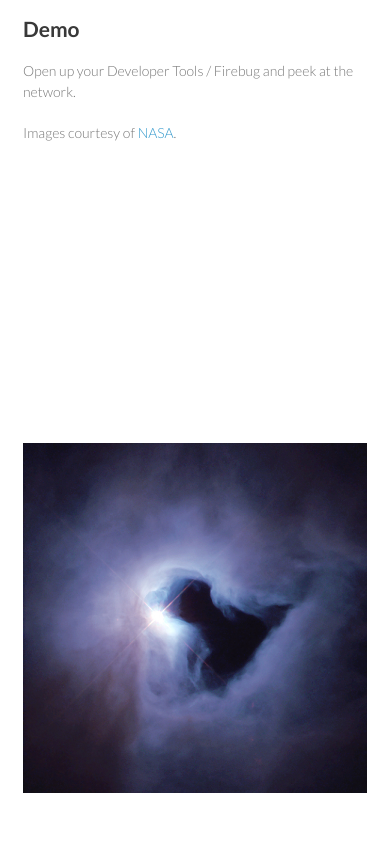
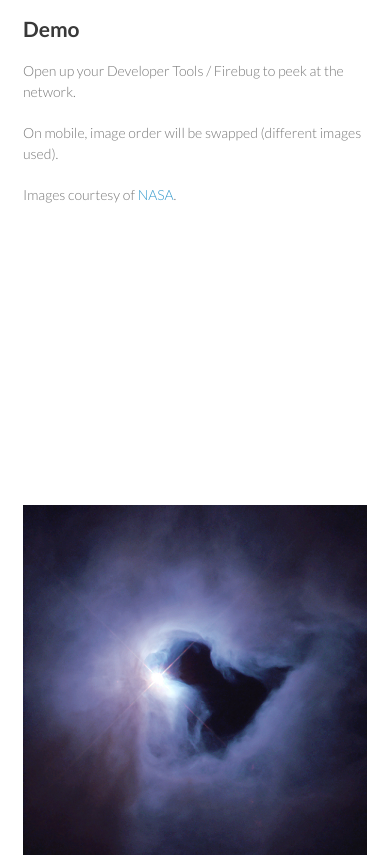
Before and after one commit to kaizau/Lazy-Load-Images-without-jQuery, a plain HTML site: page index.html in a window 390 px wide. Shown: the part 879-1736 px from the top of the page. Drawn offline with Linux system fonts and the light colour scheme.

Commit message:
use callback to show image, mobile demo

```diff
--- a/index.html
+++ b/index.html
@@ -84,7 +84,8 @@
 
 <div class="demo">
   <h2>Demo</h2>
-  <p>Open up your Developer Tools / Firebug and peek at the network.</p>
+  <p>Open up your Developer Tools / Firebug to peek at the network.</p>
+  <p>On mobile, image order will be swapped (different images used).</p>
   <p>Images courtesy of <a href="http://grin.hq.nasa.gov/index.html">NASA</a>.</p>
 
   <img class="lazy-load" data-src="demo/1.jpg" data-src-mobile="demo/mobile/1.jpg" src="demo/blank.gif" />
@@ -111,7 +112,7 @@
     </div>
 
     <script src="gh-page/scale.fix.js"></script>
-    <script src="javascripts/lazyload.min.js"></script>
+    <script src="javascripts/lazyload.js"></script>
 
   </body>
 </html>
--- a/javascripts/lazyload.js
+++ b/javascripts/lazyload.js
@@ -42,6 +42,10 @@
         if ((imagePosition >= range.min - imageHeight) && (imagePosition <= range.max)) {
           var mobileSrc = image.getAttribute('data-src-mobile');
 
+          image.onload = function() {
+            this.className = 'lazy-loaded';
+          };
+
           if (mobileSrc && screen.width <= lazyLoader.mobileScreenSize) {
             image.src = mobileSrc;
           }
@@ -51,7 +55,6 @@
 
           image.removeAttribute('data-src');
           image.removeAttribute('data-src-mobile');
-          image.className = 'lazy-loaded';
 
           lazyLoader.cache.splice(i, 1);
           continue;
```
Also changed, not shown: demo/mobile/1.jpg, demo/mobile/2.jpg, demo/mobile/4.jpg, demo/mobile/5.jpg, javascripts/lazyload.min.js.
